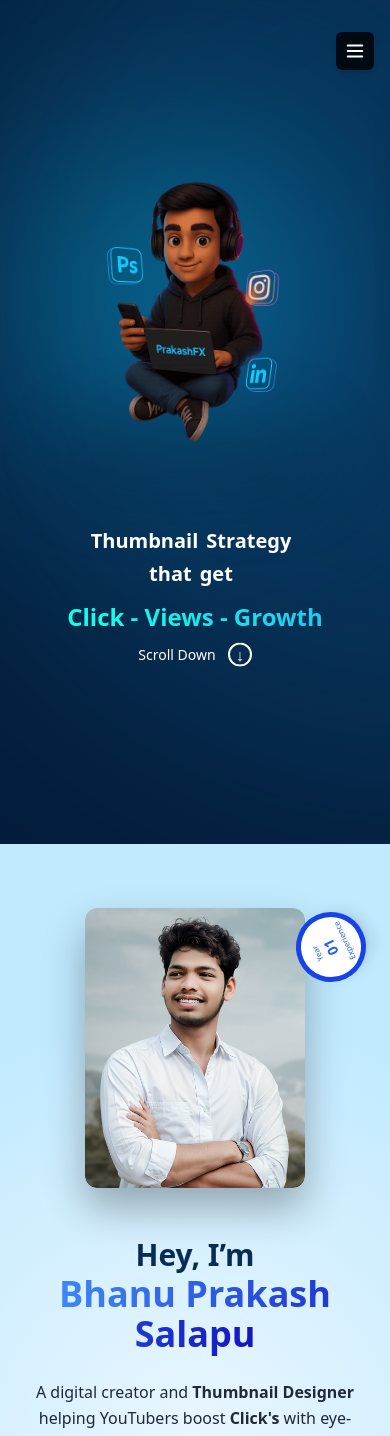
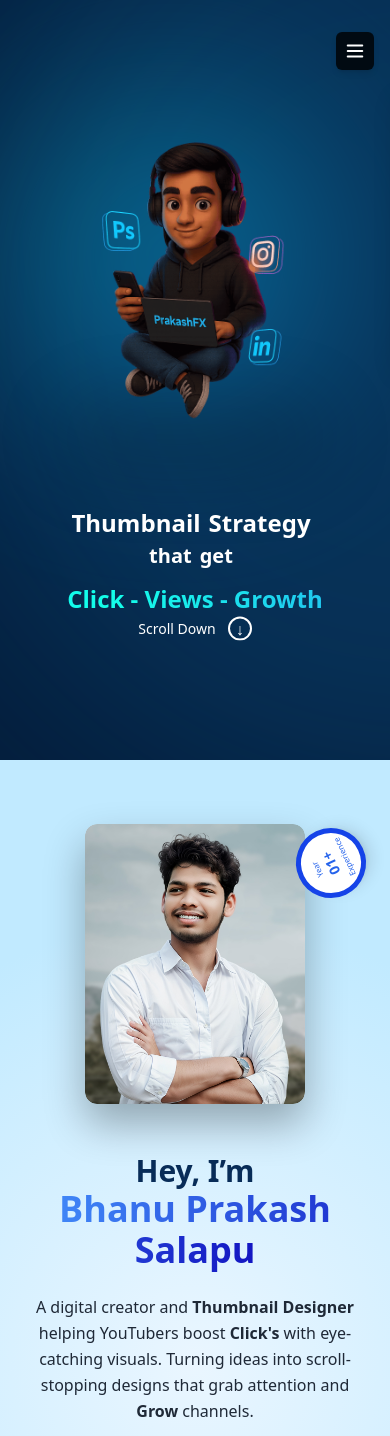
Before and after one commit to prakashsalapu/portfolio-prakash, a React (Vite) app: page / in a window 390 px wide. Shown: the top 1436 px of the page. Built offline with nearby package versions, Linux system fonts and the light colour scheme; a web font is replaced by a local one.

Commit message:
Changed Mobile-Hero-Size

```diff
--- a/src/components/About.tsx
+++ b/src/components/About.tsx
@@ -113,7 +113,7 @@ const AboutStats = () => {
           >
             <div className="text-center leading-tight">
               <p className="text-[8px] sm:text-[10px] text-blue-600">Year</p>
-              <p className="text-sm sm:text-lg font-bold text-blue-600">01</p>
+              <p className="text-sm sm:text-lg font-bold text-blue-600">01+</p>
               <p className="text-[8px] sm:text-[10px] text-blue-600">Experience</p>
             </div>
           </motion.div>
--- a/src/components/Hero.tsx
+++ b/src/components/Hero.tsx
@@ -18,8 +18,7 @@ const HeroSection = () => {
   return (
     <section
       id="home"
-      className="relative min-h-screen bg-[#041c3a] flex items-center justify-center px-4 sm:px-6 md:px-4 overflow-hidden"
-    >
+      className="relative min-h-[90vh] sm:min-h-screen bg-[#041c3a] flex items-center justify-center px-4 sm:px-8 overflow-hidden">
       {/* Glow BG */}
       <div className="absolute w-[1000px] h-[1000px] bg-[#178ecf]/20 blur-[120px] rounded-full top-[-25%] left-[-20%] z-0" />
 
@@ -33,7 +32,8 @@ const HeroSection = () => {
             initial={{ y: 0 }}
             animate={{ y: [0, -14, 0] }}
             transition={{ repeat: Infinity, duration: 4 }}
-           className="relative w-[320px] h-[320px] sm:w-[400px] sm:h-[400px] md:w-[490px] md:h-[490px] z-10"
+            className="relative w-[340px] h-[340px] sm:w-[420px] sm:h-[420px] md:w-[500px] md:h-[500px] z-10"
+
           >
             <img
               src={img}
@@ -46,7 +46,7 @@ const HeroSection = () => {
         {/* Text Section */}
        <div className="text-center flex flex-col items-center text-white max-w-3xl z-10 mt-2 sm:mt-16">
           {/* Headline 1 */}
-          <div className="flex flex-wrap justify-center text-xl sm:text-4xl font-extrabold mb-2 sm:mb-4 leading-tight whitespace-nowrap">
+          <div className="flex flex-wrap justify-center text-2xl sm:text-4xl font-extrabold mb-1 sm:mb-4 leading-snug whitespace-normal px-2">
             {words('Thumbnail Strategy').map((word, i) => (
               <motion.span
                 key={i}
@@ -92,7 +92,7 @@ const HeroSection = () => {
 
           {/* Scroll Down */}
           <motion.div
-            className="mt-4 sm:mt-10 mb-8 sm:mb-0 flex items-center justify-center gap-3 animate-bounce"
+            className="mt-2 sm:mt-10 mb-4 sm:mb-0 flex items-center justify-center gap-3 animate-bounce"
               initial={{ opacity: 0 }}
               animate={{ opacity: 1 }}
               transition={{ delay: 1.2, duration: 1 }}
```
